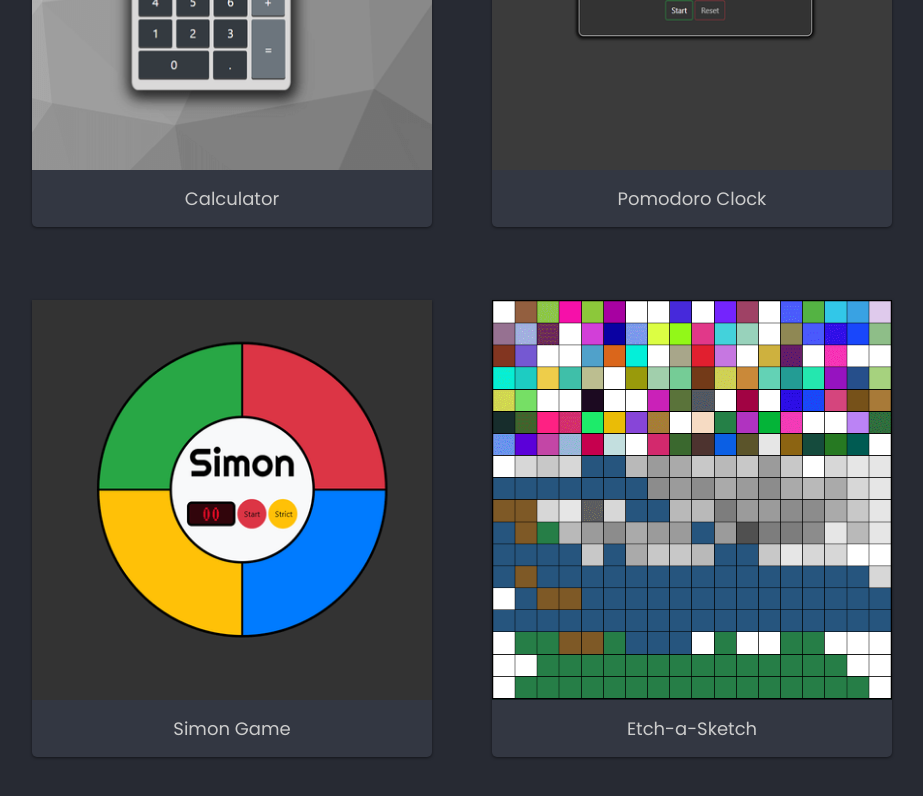
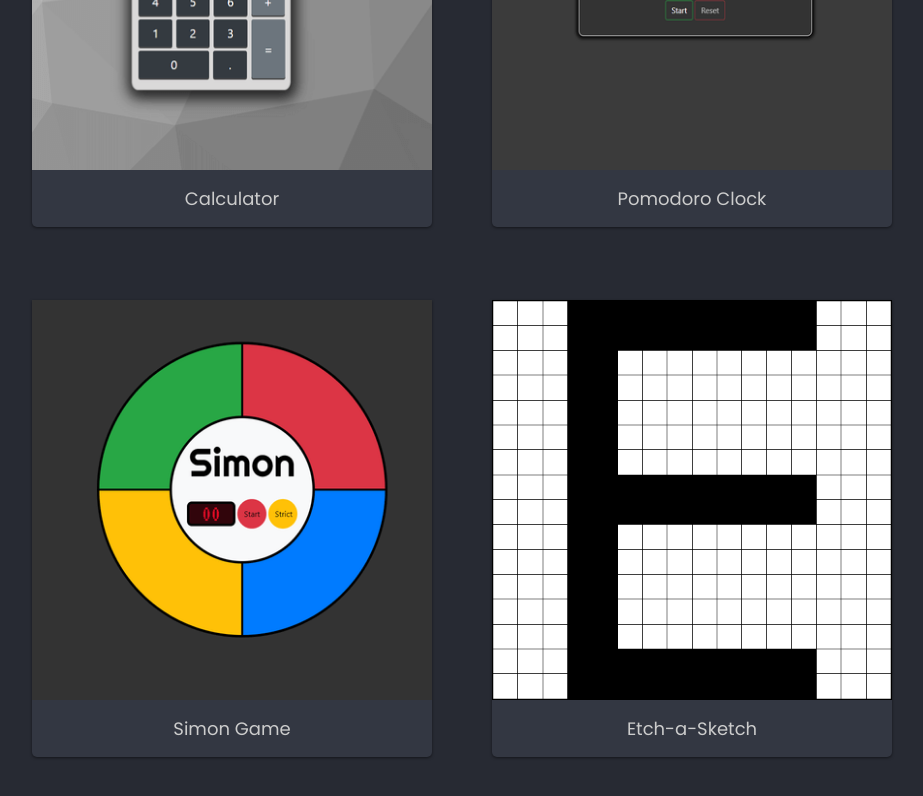
Before and after one commit to themythia/themythia.github.io, a plain HTML site: page index.html in a window 1280 px wide. Shown: the part 2350-3146 px from the top of the page, without its empty margins (178-1101 px from the left). Drawn offline with Linux system fonts and the light colour scheme.

Commit message:
new image for a project

```diff
--- a/index.html
+++ b/index.html
@@ -83,7 +83,7 @@
                 </div>
                 <div class='project-tile' id='etch'>
                     <a href="https://codepen.io/Mythia/full/YzNZXeN" target='_blank'>
-                        <img src="img/etch.png" alt="">
+                        <img src="img/etch2.png" alt="">
                         <p class='project-name'>Etch-a-Sketch</p>
                     </a>
                 </div>
```
Also changed, not shown: img/etch2.png (added).
